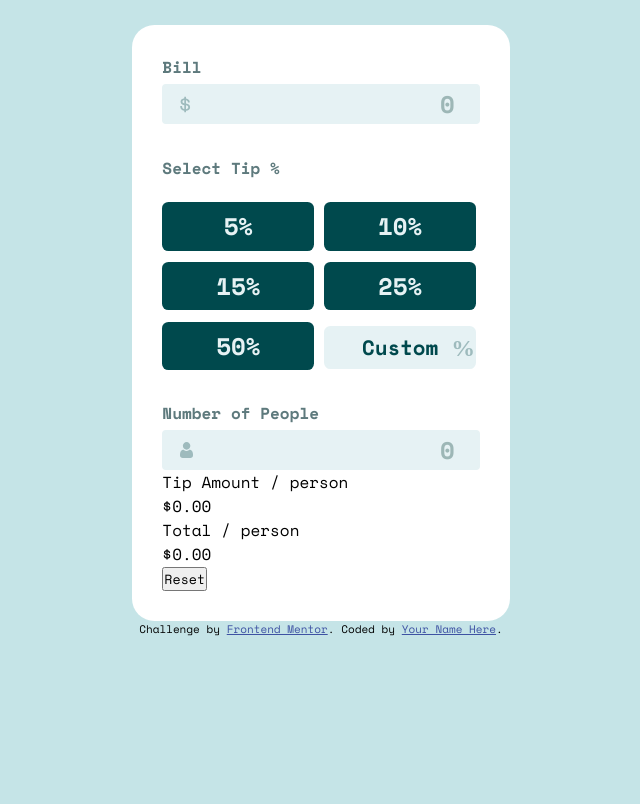
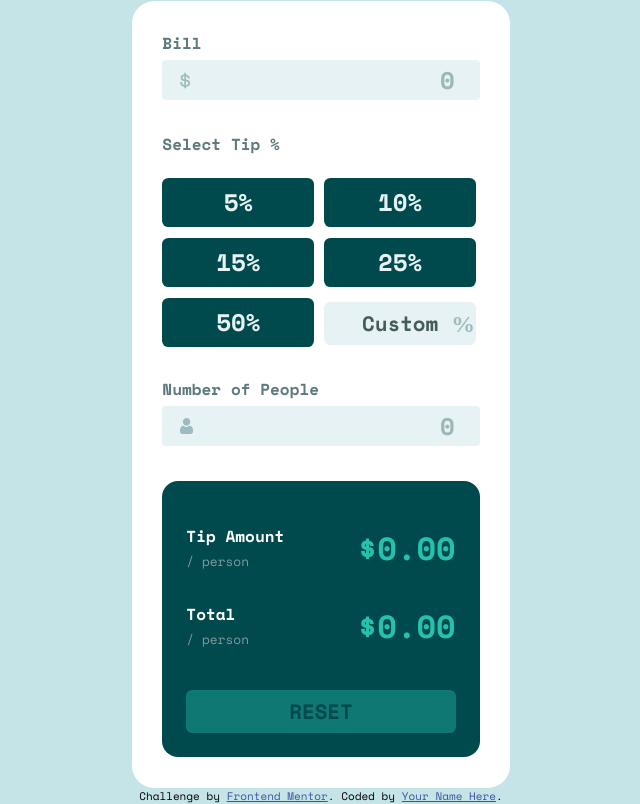
Before and after one commit to Mojetioluwa/tip-calculator, a plain HTML site: page index.html in a window 1280 px wide. Shown: the part 139-943 px from the top of the page, without its empty margins (319-959 px from the left). Before the commit the page ends 800 px from the top, so only its background shows below. Drawn offline with nearby package versions, Linux system fonts and the light colour scheme.

Commit message:
Styled the second section

```diff
--- a/index.html
+++ b/index.html
@@ -48,16 +48,16 @@
     <section id="output">
 
          <div class="value">
-           <div class="label">Tip Amount <span>/ person</span></div>
-           <div id="amount" class="number">$0.00</div>
+           <div class="label">Tip Amount <br> <span> / person</span></div>
+             <div class="number">$<span id="amount">0.00</span></div>
          </div>
 
          <div class="value">
-           <div class="label">Total <span>/ person</span></div>
-           <div id=total class="number">$0.00</div>
+           <div class="label">Total <br> <span> / person</span></div>
+           <div class="number">$<span id=total>0.00</span></div>
          </div>
 
-         <button>Reset</button>
+         <button disabled>Reset</button>
 
     </section>
 
--- a/style.css
+++ b/style.css
@@ -23,12 +23,6 @@
     min-height: 100vh;
     display: grid;
     place-content: center;
-    /*
-    display: flex;
-    flex-direction: column;
-    align-items: center;
-    justify-content: center;
-*/
 }
 
 div.logo {
@@ -40,12 +34,9 @@
     width: 100%;
     min-width: 23.63rem;
     max-width: 23.63rem;
-    /*    max-height: 40rem;*/
     padding: 1.9rem;
     margin: 0 auto;
     border-radius: 1.4rem;
-/*    display: grid;*/
-/*    grid-template-rows: auto auto;*/
     background-color: var(--white);
 }
 
@@ -56,7 +47,6 @@
     display: block;
     font-weight: 700;
     color: var(--grayish-cyan-dark);
-/*    font-size: 1.3rem;*/
 }
 
 main form input[inputmode="number"] {
@@ -137,7 +127,7 @@
     outline-color: var(--strong-cyan);
 }
 
-main form fieldset > input[name="custom"]::placeholder {color: var(--dark-cyan)}
+main form fieldset > input[name="custom"]::placeholder {color: #465c5a}
 
 main form label[for="num-people"] {
     position: relative;
@@ -152,6 +142,61 @@
     display: none;
 }
 
+section#output {
+    margin-top: 2.2rem;
+    padding: .8rem 1.5rem 1.5rem;
+    background: var(--dark-cyan);
+    color: cyan;
+    border-radius: 1rem;
+}
+
+section#output div.value {
+    display: flex;
+    align-items: center;
+    justify-content: space-between;
+    margin: 1.9rem 0 0;
+}
+
+section#output div.value div.label {
+    color: var(--white);
+    font-weight: 600;
+}
+section#output div.value div.label > span {
+    font-size: .8rem;
+    color: var(--grayish-cyan);
+    font-weight: 400;
+}
+
+section#output div.value div.number {
+    font-size: 2rem;
+    color: var(--strong-cyan);
+    font-weight: 700;
+}
+
+section#output button {
+    width: 100%;
+    border-radius: .4rem;
+    padding: .25rem 0;
+    margin: 2.5rem 0 0;
+    cursor: pointer;
+    outline-color: #4dbfb1;
+    font-size: 1.3rem;
+    font-weight: 700;
+    color: var(--dark-cyan);
+    background-color: var(--strong-cyan);
+    border: 2px solid var(--strong-cyan);
+    text-transform: uppercase;
+}
+
+section#output button:hover {background-color: #9fe8df;border-color: #9fe8df;}
+
+section#output button:disabled {opacity: .4;cursor: not-allowed;}
+
+section#output button:disabled:hover {
+    background-color: var(--strong-cyan);
+    border: 2px solid var(--strong-cyan);
+}
+
 .attribution {
     font-size: 11px;
     text-align: center;
```
